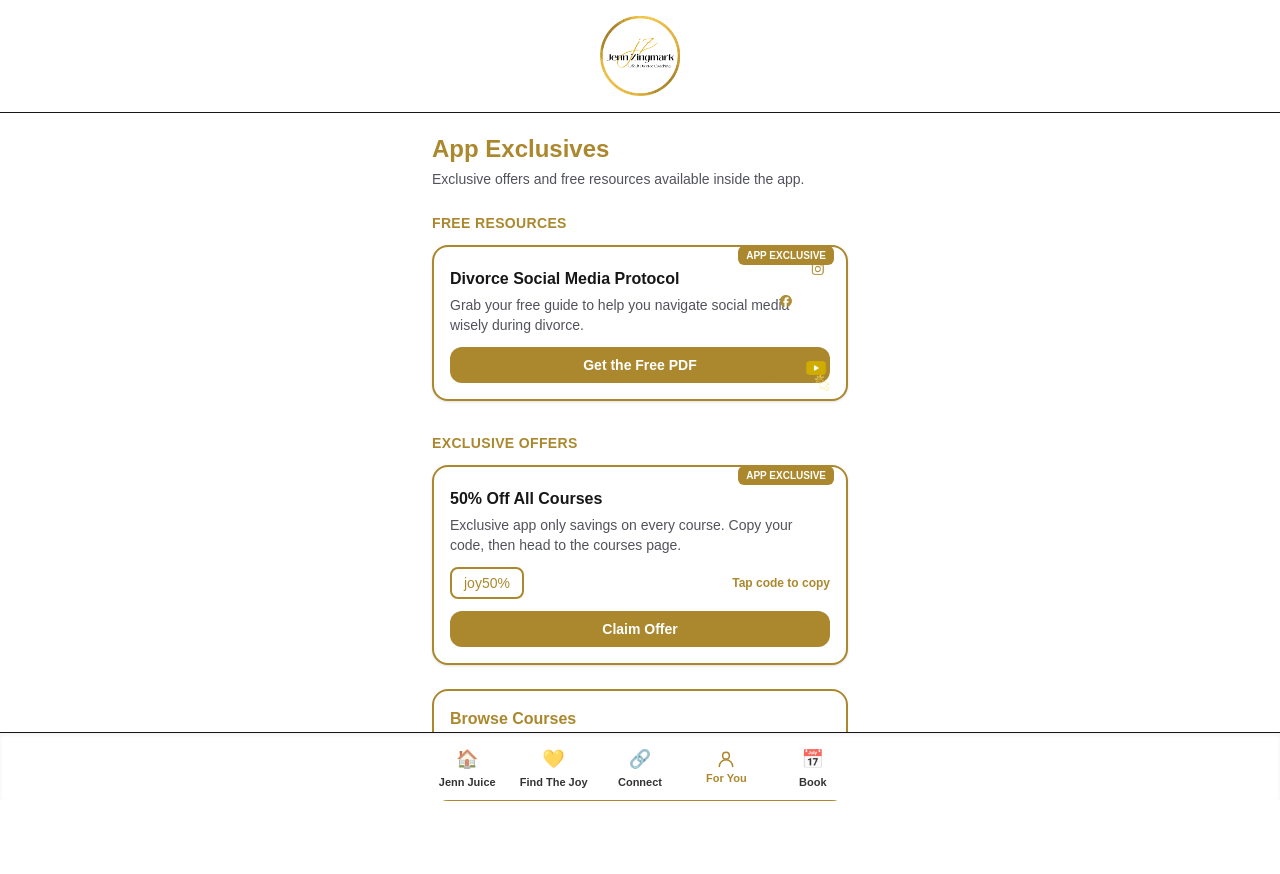
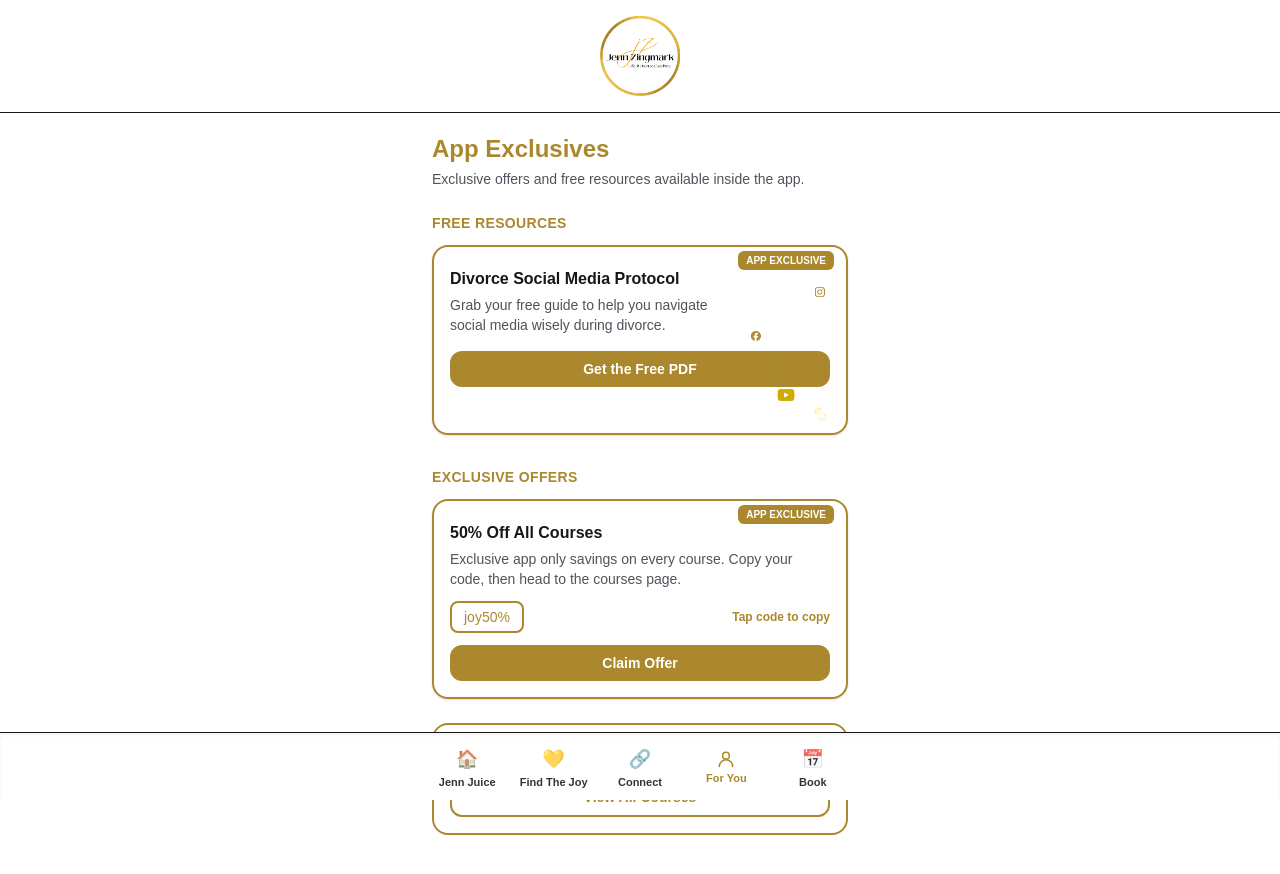
Before and after one commit to JennZingmark/findthejoywithjenn-app, a Next.js app: page /for-you in a window 1280 px wide. Shown: the top 874 px of the page. Built offline with nearby package versions, Linux system fonts and the light colour scheme.

Commit message:
Fix resource card icon placement and match card sizing

```diff
--- a/app/for-you/page.tsx
+++ b/app/for-you/page.tsx
@@ -62,47 +62,49 @@ export default function ForYouPage() {
         </h2>
       </div>
 
-      <div className="relative mt-3 rounded-2xl border-2 border-[#ab882e] bg-white p-4 pt-5 shadow-sm overflow-hidden">
-        <div className="absolute top-[-1px] right-3 rounded-md bg-[#ab882e] px-2 py-[2px] text-[10px] font-bold text-white">
+      <div className="relative mt-3 min-h-[190px] rounded-2xl border-2 border-[#ab882e] bg-white p-4 pt-5 shadow-sm overflow-hidden">
+        <div className="absolute top-1 right-3 rounded-md bg-[#ab882e] px-2 py-[2px] text-[10px] font-bold text-white">
           APP EXCLUSIVE
         </div>
 
-        {/* CUSTOM STATIC ICONS */}
-
-        {/* Instagram */}
+        {/* TOP RIGHT ICONS IN SAFE WHITE SPACE */}
         <img
           src="/icons/instagram.png"
-          className="absolute right-4 top-4 w-6 opacity-95"
+          alt="Instagram"
+          className="absolute right-4 top-10 w-5 opacity-95"
         />
 
-        {/* Facebook */}
         <img
           src="/icons/facebook.png"
-          className="absolute right-12 top-12 w-6 opacity-95"
+          alt="Facebook"
+          className="absolute right-20 top-[84px] w-5 opacity-95"
         />
 
-        {/* Community */}
         <img
           src="/icons/community.png"
-          className="absolute right-16 bottom-4 w-6 opacity-95"
+          alt="Community"
+          className="absolute right-12 top-[116px] w-7 opacity-95"
         />
 
-        {/* YouTube */}
+        {/* LOWER RIGHT BUTTON AREA */}
         <img
           src="/icons/youtube.png"
-          className="absolute right-4 bottom-6 w-7 opacity-100"
+          alt="YouTube"
+          className="absolute right-12 bottom-8 w-6 opacity-100"
         />
 
-        {/* Click indicator */}
         <img
           src="/icons/Click.png"
-          className="absolute right-2 bottom-2 w-8 opacity-100"
+          alt="Click"
+          className="absolute right-3 bottom-3 w-7 opacity-100"
         />
 
-        <h2 className="text-base font-semibold">{RESOURCE.title}</h2>
-        <p className="mt-1 text-sm text-zinc-600">{RESOURCE.description}</p>
+        <h2 className="pr-20 text-base font-semibold">{RESOURCE.title}</h2>
+        <p className="mt-1 max-w-[260px] text-sm text-zinc-600">
+          {RESOURCE.description}
+        </p>
 
-        <div className="mt-3">
+        <div className="mt-4">
           <button
             onClick={() => openOffer(RESOURCE.link)}
             className="w-full rounded-xl bg-[#ab882e] px-4 py-2 text-sm font-semibold text-white"
@@ -120,7 +122,7 @@ export default function ForYouPage() {
       </div>
 
       <div className="relative mt-3 rounded-2xl border-2 border-[#ab882e] bg-white p-4 pt-5 shadow-sm">
-        <div className="absolute top-[-1px] right-3 rounded-md bg-[#ab882e] px-2 py-[2px] text-[10px] font-bold text-white">
+        <div className="absolute top-1 right-3 rounded-md bg-[#ab882e] px-2 py-[2px] text-[10px] font-bold text-white">
           APP EXCLUSIVE
         </div>
 
```
